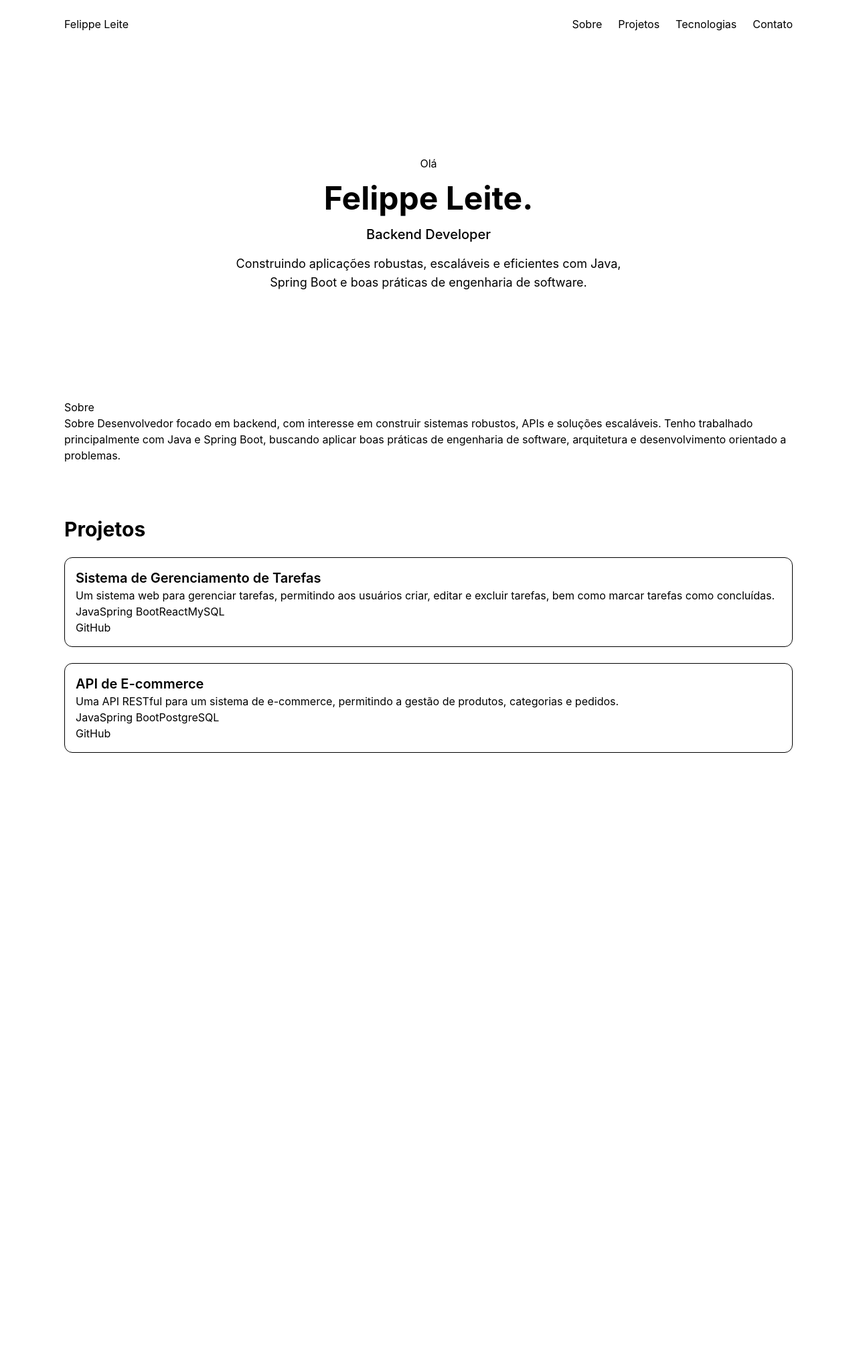
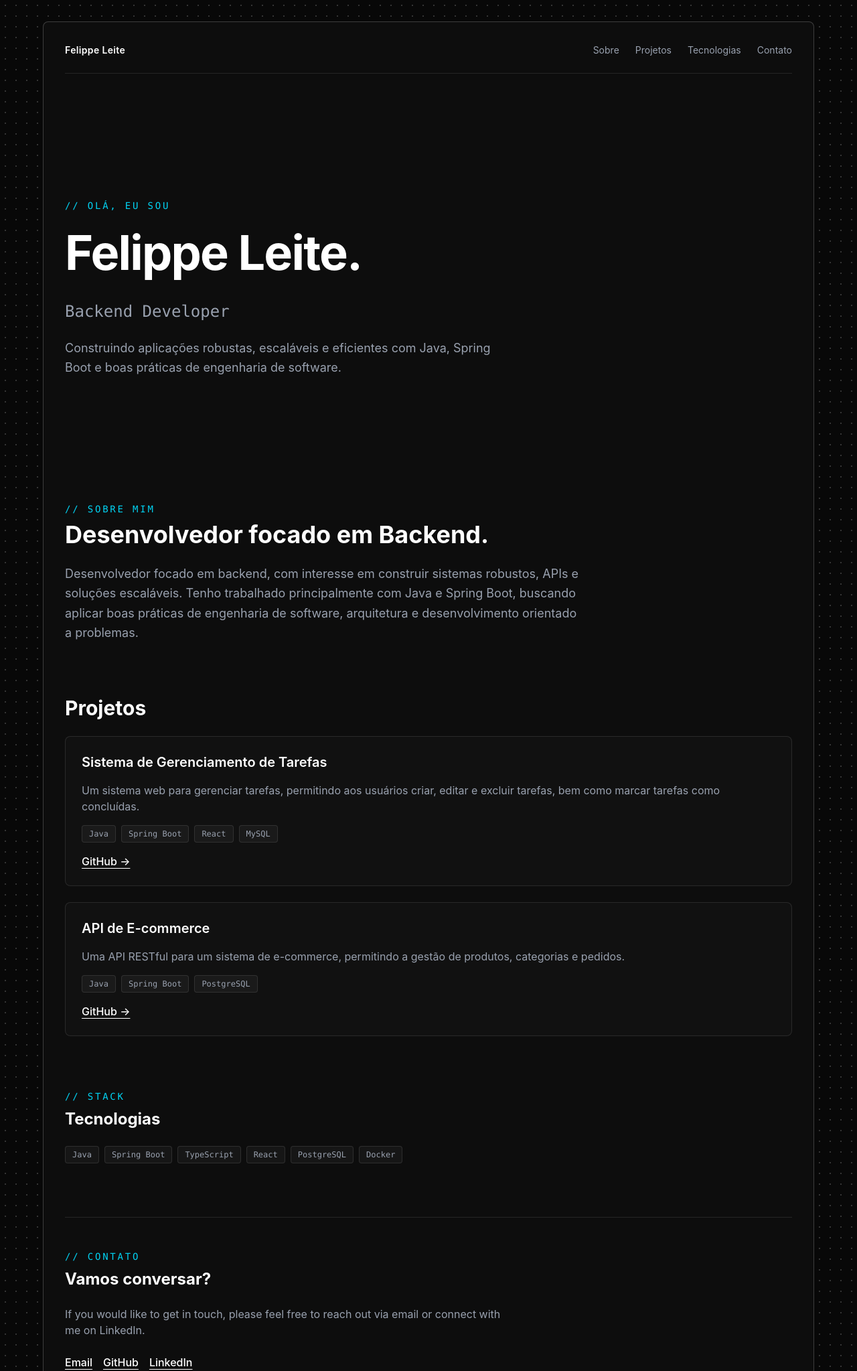
Before and after one commit to felippe-leite/portifolio, a React (Vite) app: page / in a window 1280 px wide. Shown: the top 2047 px of the page at 67% size. Before the commit the page ends 1124 px from the top, so only its background shows below. Built offline with nearby package versions, Linux system fonts and the light colour scheme.

Commit message:
feat: finalizando prototipo 1.0

```diff
--- a/src/App.tsx
+++ b/src/App.tsx
@@ -2,11 +2,36 @@ import Navbar from "./components/Navbar/Navbar";
 import Hero from "./components/Hero/Hero";
 import About from "./components/About/About";
 import Projects from "./components/Projects/Projects";
+import Technologies from "./components/Technologies/Technologies";
+import Contact from "./components/Contact/Contact";
 
 function App() {
   return (
-    <>
-      <div className="max-w-6xl mx-auto px-4 md:px-8 space-y-20">
+    <main
+      className="
+        min-h-screen
+        bg-[#080808]
+        bg-[radial-gradient(circle,rgba(255,255,255,0.18)_1px,transparent_1px)]
+        bg-[length:16px_16px]
+        p-4
+        text-white
+        md:p-8
+      "
+    >
+      <div
+        className="
+          mx-auto
+          max-w-6xl
+          space-y-20
+          rounded-lg
+          border
+          border-white/20
+          bg-[#0d0d0d]
+          px-4
+          py-8
+          md:px-8
+        "
+      >
         <Navbar />
 
         <Hero
@@ -18,8 +43,12 @@ function App() {
         <About />
 
         <Projects />
+
+        <Technologies />
+
+        <Contact />
       </div>
-    </>
+    </main>
   );
 }
 
--- a/src/components/About/About.tsx
+++ b/src/components/About/About.tsx
@@ -1,13 +1,20 @@
 function About() {
   return (
-    <section id="about">
-      <h2>Sobre</h2>
-      <p>
-        Sobre Desenvolvedor focado em backend, com interesse em construir
-        sistemas robustos, APIs e soluções escaláveis. Tenho trabalhado
-        principalmente com Java e Spring Boot, buscando aplicar boas práticas de
-        engenharia de software, arquitetura e desenvolvimento orientado a
-        problemas.
+    <section id="about" className="flex flex-col gap-6">
+      <div>
+        <p className="mb-2 font-mono text-sm uppercase tracking-[0.2em] text-cyan-400">
+          // Sobre mim
+        </p>
+
+        <h2 className="text-3xl font-bold md:text-4xl">
+          Desenvolvedor focado em Backend.
+        </h2>
+      </div>
+      <p className="max-w-3xl text-lg leading-relaxed text-gray-400">
+        Desenvolvedor focado em backend, com interesse em construir sistemas
+        robustos, APIs e soluções escaláveis. Tenho trabalhado principalmente
+        com Java e Spring Boot, buscando aplicar boas práticas de engenharia de
+        software, arquitetura e desenvolvimento orientado a problemas.
       </p>
     </section>
   );
--- /dev/null
+++ b/src/components/Contact/Contact.tsx
@@ -0,0 +1,48 @@
+function Contact() {
+  return (
+    <section
+      id="contact"
+      className="flex flex-col gap-6 border-t border-white/10 pt-12"
+    >
+      <div>
+        <p className="mb-2 font-mono text-sm uppercase tracking-[0.2em] text-cyan-400">
+          // Contato
+        </p>
+
+        <h2 className="text-2xl font-bold">Vamos conversar?</h2>
+      </div>
+      <p className="max-w-2xl text-gray-400">
+        If you would like to get in touch, please feel free to reach out via
+        email or connect with me on LinkedIn.
+      </p>
+
+      <div className="flex flex-wrap gap-4">
+        <a
+          href="mailto:jfelippeleite9@gmail.com"
+          className="font-medium underline underline-offset-4 transition-colors hover:text-cyan-400"
+        >
+          Email
+        </a>
+        <a
+          href="https://www.github.com/felippe-leite"
+          target="_blank"
+          rel="noopener noreferrer"
+          className="font-medium underline underline-offset-4 transition-colors hover:text-cyan-400"
+        >
+          GitHub
+        </a>
+
+        <a
+          href="https://www.linkedin.com/in/felippeleite27/"
+          target="_blank"
+          rel="noopener noreferrer"
+          className="font-medium underline underline-offset-4 transition-colors hover:text-cyan-400"
+        >
+          LinkedIn
+        </a>
+      </div>
+    </section>
+  );
+}
+
+export default Contact;
--- a/src/components/Hero/Hero.tsx
+++ b/src/components/Hero/Hero.tsx
@@ -6,14 +6,18 @@ interface HeroProps {
 
 function Hero({ name, role, description }: HeroProps) {
   return (
-    <section className="flex flex-col items-center gap-4 py-20">
-      <p>Olá</p>
+    <section className="flex min-h-[60vh] flex-col justify-center gap-6 py-20">
+      <p className="font-mono text-sm uppercase tracking-[0.2em] text-cyan-400">
+        // Olá, eu sou
+      </p>
 
-      <h1 className="text-5xl font-bold">{name}.</h1>
+      <h1 className="text-5xl font-bold tracking-tight md:text-7xl">{name}.</h1>
 
-      <p className="text-xl font-medium">{role}</p>
+      <p className="mt-3 font-mono text-xl text-gray-400 md:text-2xl">{role}</p>
 
-      <p className="max-w-xl text-center text-lg">{description}</p>
+      <p className="max-w-2xl text-lg leading-relaxed text-gray-400">
+        {description}
+      </p>
     </section>
   );
 }
--- a/src/components/Navbar/Navbar.tsx
+++ b/src/components/Navbar/Navbar.tsx
@@ -1,20 +1,31 @@
 function Navbar() {
   return (
-    <nav className="flex justify-between py-6">
-      <h1>Felippe Leite</h1>
+    <nav className="flex items-center justify-between border-b border-white/10 pb-6">
 
-      <ul className="flex gap-6">
+    <a href="#" className="text-sm font-semibold tracking-wide">
+      Felippe Leite
+    </a>
+
+      <ul className="flex gap-6 text-sm text-gray-400">
         <li>
-          <a href="#about">Sobre</a>
+          <a href="#about"
+          className="transition-colors hover:text-cyan-400"
+          >Sobre</a>
         </li>
         <li>
-          <a href="#projects">Projetos</a>
+          <a href="#projects"
+          className="transition-colors hover:text-cyan-400"
+          >Projetos</a>
         </li>
         <li>
-          <a href="#tecnologias">Tecnologias</a>
+          <a href="#technologies"
+          className="transition-colors hover:text-cyan-400"
+          >Tecnologias</a>
         </li>
         <li>
-          <a href="#contato">Contato</a>
+          <a href="#contact"
+          className="transition-colors hover:text-cyan-400"
+          >Contato</a>
         </li>
       </ul>
     </nav>
--- a/src/components/ProjectCard/ProjectCard.tsx
+++ b/src/components/ProjectCard/ProjectCard.tsx
@@ -10,19 +10,32 @@ function ProjectCard({
   description,
   technologies,
   github,
-
 }: ProjectCardProps) {
   return (
-    <article className="border rounded-xl p-4">
+    <article className="flex flex-col gap-4 rounded-lg border border-white/10 bg-white/[0.02] p-6 transition-colors hover:border-cyan-400/40">
       <h3 className="text-xl font-semibold">{title}</h3>
-      <p>{description}</p>
 
-  <div>
-    {technologies.map((tech) => (
-        <span key={tech}>{tech}</span>
-    ))}
-</div>
-      <a href={github}>GitHub</a>
+      <p className="text-gray-400">{description}</p>
+
+      <div className="flex flex-wrap gap-2">
+        {technologies.map((tech) => (
+          <span
+            key={tech}
+            className="rounded border border-white/10 bg-white/[0.04] px-2.5 py-1 font-mono text-xs text-gray-400"
+          >
+            {tech}
+          </span>
+        ))}
+      </div>
+
+      <a
+        href={github}
+        target="_blank"
+        rel="noopener noreferrer"
+        className="font-medium underline underline-offset-4 transition-colors hover:text-cyan-400"
+      >
+        GitHub →
+      </a>
     </article>
   );
 }
--- /dev/null
+++ b/src/components/Technologies/Technologies.tsx
@@ -0,0 +1,35 @@
+const technologies = [
+  "Java",
+  "Spring Boot",
+  "TypeScript",
+  "React",
+  "PostgreSQL",
+  "Docker",
+];
+
+function Technologies() {
+  return (
+    <section id="technologies" className="flex flex-col gap-6">
+      <div>
+        <p className="mb-2 font-mono text-sm uppercase tracking-[0.2em] text-cyan-400">
+          // Stack
+        </p>
+
+        <h2 className="text-2xl font-bold">Tecnologias</h2>
+      </div>
+
+      <div className="flex flex-wrap gap-2">
+        {technologies.map((tech) => (
+          <span
+            key={tech}
+            className="rounded border border-white/10 bg-white/[0.04] px-2.5 py-1 font-mono text-xs text-gray-400"
+          >
+            {tech}
+          </span>
+        ))}
+      </div>
+    </section>
+  );
+}
+
+export default Technologies;
```
